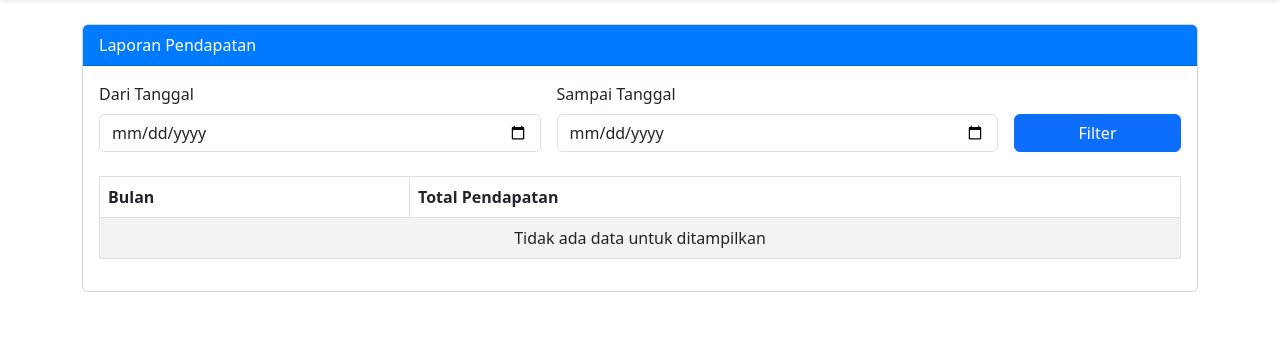
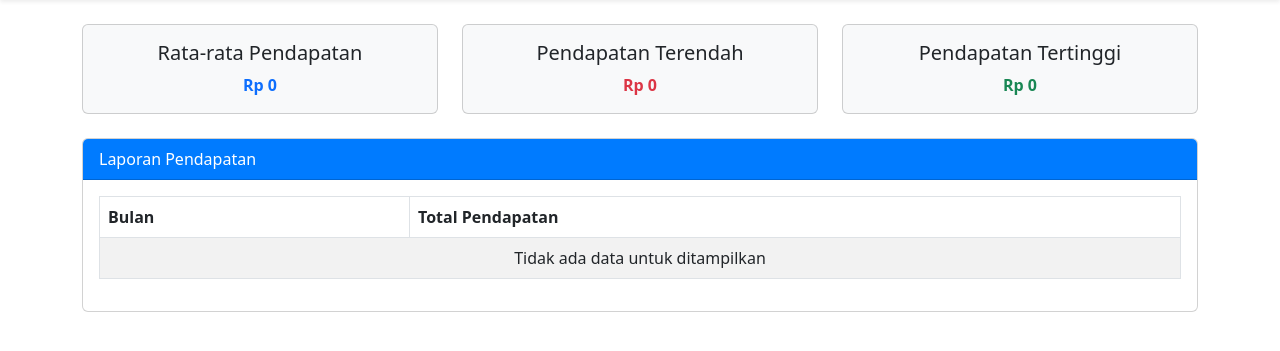
Before and after one commit to halvest/rental-ps, a PHP site: page /pendapatan.php in a window 1280 px wide. Shown: the part 56-407 px from the top of the page. Run offline with PHP 8.4, Linux system fonts and the light colour scheme; data that the repository does not hold is empty; some libraries are stand-ins or nearby versions.

Commit message:
update pendapatan

```diff
--- a/pendapatan.php
+++ b/pendapatan.php
@@ -10,28 +10,71 @@
 <?php include 'config/db.php'; ?>
 <?php include 'navbar.php'; ?>
 
+<?php
+// Query untuk menghitung agregasi (rata-rata, pendapatan terendah, dan tertinggi)
+$sql_agregasi = "
+    SELECT
+        AVG(total_pendapatan) AS rata_rata,
+        MIN(total_pendapatan) AS pendapatan_terendah,
+        MAX(total_pendapatan) AS pendapatan_tertinggi
+    FROM (
+        SELECT
+            MONTHNAME(tanggal_bayar) AS bulan,
+            SUM(jumlah_bayar) AS total_pendapatan
+        FROM pembayaran
+        GROUP BY MONTH(tanggal_bayar)
+    ) AS subquery
+";
+
+$result_agregasi = $conn->query($sql_agregasi);
+
+// Variabel untuk menyimpan hasil agregasi
+$rata_rata = $pendapatan_terendah = $pendapatan_tertinggi = 0;
+
+if ($result_agregasi && $row_agregasi = $result_agregasi->fetch_assoc()) {
+    $rata_rata = $row_agregasi['rata_rata'];
+    $pendapatan_terendah = $row_agregasi['pendapatan_terendah'];
+    $pendapatan_tertinggi = $row_agregasi['pendapatan_tertinggi'];
+}
+?>
+
+<!-- Bagian Fungsi Agregasi -->
+<div class="container mt-4">
+    <div class="row">
+        <div class="col-md-4">
+            <div class="card bg-light">
+                <div class="card-body text-center">
+                    <h5 class="card-title">Rata-rata Pendapatan</h5>
+                    <p class="card-text fw-bold text-primary">Rp <?= number_format($rata_rata, 0, ',', '.') ?></p>
+                </div>
+            </div>
+        </div>
+        <div class="col-md-4">
+            <div class="card bg-light">
+                <div class="card-body text-center">
+                    <h5 class="card-title">Pendapatan Terendah</h5>
+                    <p class="card-text fw-bold text-danger">Rp <?= number_format($pendapatan_terendah, 0, ',', '.') ?></p>
+                </div>
+            </div>
+        </div>
+        <div class="col-md-4">
+            <div class="card bg-light">
+                <div class="card-body text-center">
+                    <h5 class="card-title">Pendapatan Tertinggi</h5>
+                    <p class="card-text fw-bold text-success">Rp <?= number_format($pendapatan_tertinggi, 0, ',', '.') ?></p>
+                </div>
+            </div>
+        </div>
+    </div>
+</div>
+
+<!-- Bagian Tabel -->
 <div class="container mt-4">
     <div class="card">
         <div class="card-header bg-primary text-white">
             Laporan Pendapatan
         </div>
         <div class="card-body">
-            <!-- Form Filter Tanggal -->
-            <form method="GET" class="row g-3 mb-4">
-                <div class="col-md-5">
-                    <label for="start_date" class="form-label">Dari Tanggal</label>
-                    <input type="date" id="start_date" name="start_date" class="form-control" value="<?= isset($_GET['start_date']) ? $_GET['start_date'] : '' ?>">
-                </div>
-                <div class="col-md-5">
-                    <label for="end_date" class="form-label">Sampai Tanggal</label>
-                    <input type="date" id="end_date" name="end_date" class="form-control" value="<?= isset($_GET['end_date']) ? $_GET['end_date'] : '' ?>">
-                </div>
-                <div class="col-md-2 d-flex align-items-end">
-                    <button type="submit" class="btn btn-primary w-100">Filter</button>
-                </div>
-            </form>
-
-            <!-- Tabel Laporan Pendapatan -->
             <table class="table table-bordered table-striped">
                 <thead>
                     <tr>
@@ -41,27 +84,21 @@
                 </thead>
                 <tbody>
                     <?php
-                    // Ambil filter tanggal dari form
-                    $start_date = isset($_GET['start_date']) ? $_GET['start_date'] : '';
-                    $end_date = isset($_GET['end_date']) ? $_GET['end_date'] : '';
-
-                    // Query dengan filter tanggal jika ada
-                    $sql = "SELECT MONTHNAME(tanggal_bayar) AS bulan, SUM(jumlah_bayar) AS total_pendapatan
-                            FROM pembayaran";
-
-                    if (!empty($start_date) && !empty($end_date)) {
-                        $sql .= " WHERE tanggal_bayar BETWEEN '$start_date' AND '$end_date'";
-                    }
-
-                    $sql .= " GROUP BY MONTH(tanggal_bayar)
-                              ORDER BY MONTH(tanggal_bayar)";
+                    // Query untuk mengambil data bulanan
+                    $sql = "
+                        SELECT
+                            MONTHNAME(tanggal_bayar) AS bulan,
+                            SUM(jumlah_bayar) AS total_pendapatan
+                        FROM pembayaran
+                        GROUP BY MONTH(tanggal_bayar)
+                        ORDER BY MONTH(tanggal_bayar)
+                    ";
 
                     $result = $conn->query($sql);
 
-                    // Cek jika ada hasil
+                    // Tampilkan hasil query
                     if ($result && $result->num_rows > 0) {
                         while ($row = $result->fetch_assoc()) {
-                            // Highlight bulan saat ini
                             $current_month = date('F');
                             $highlight = ($row['bulan'] === $current_month) ? 'class="table-success"' : '';
 
```
